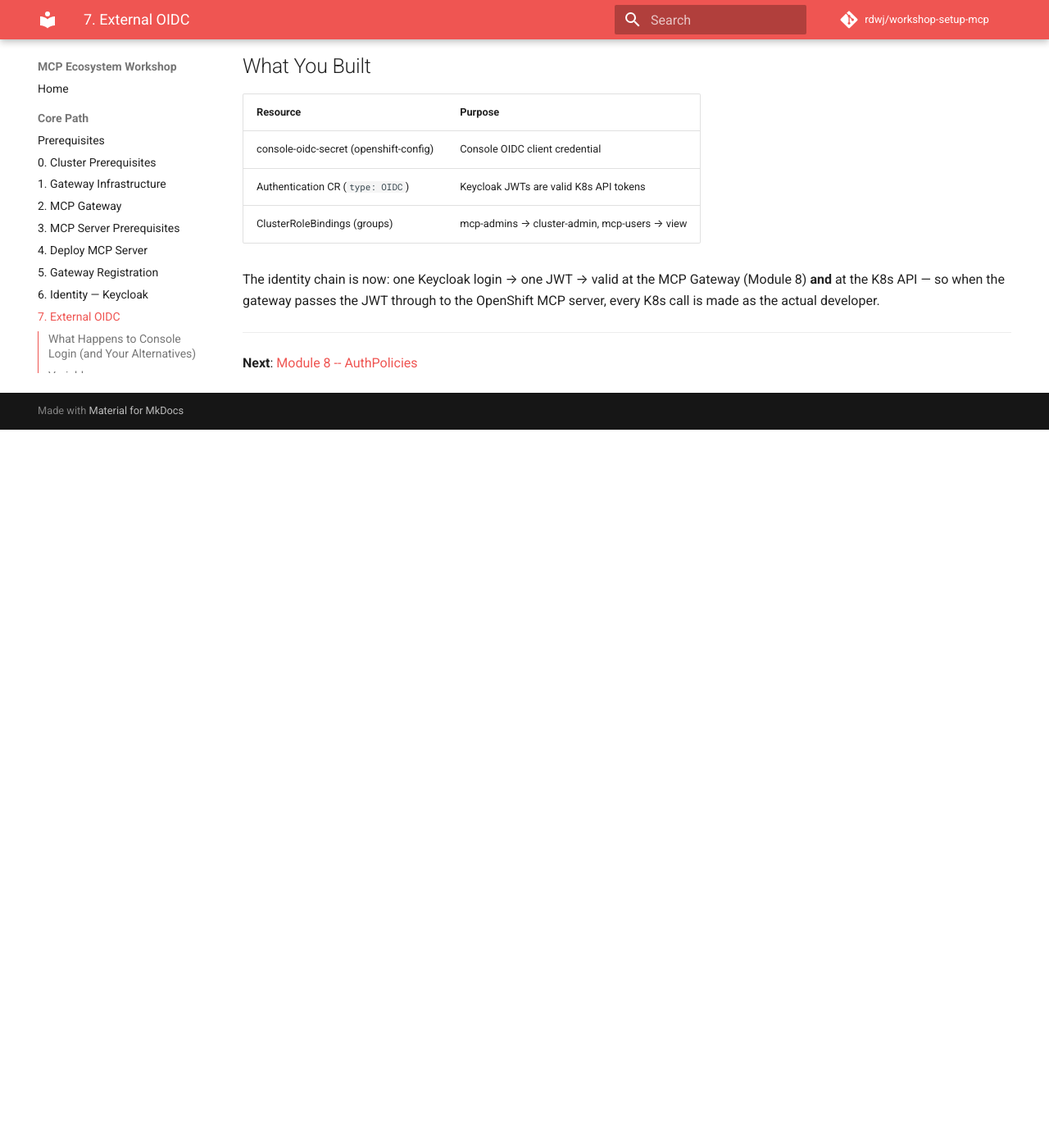
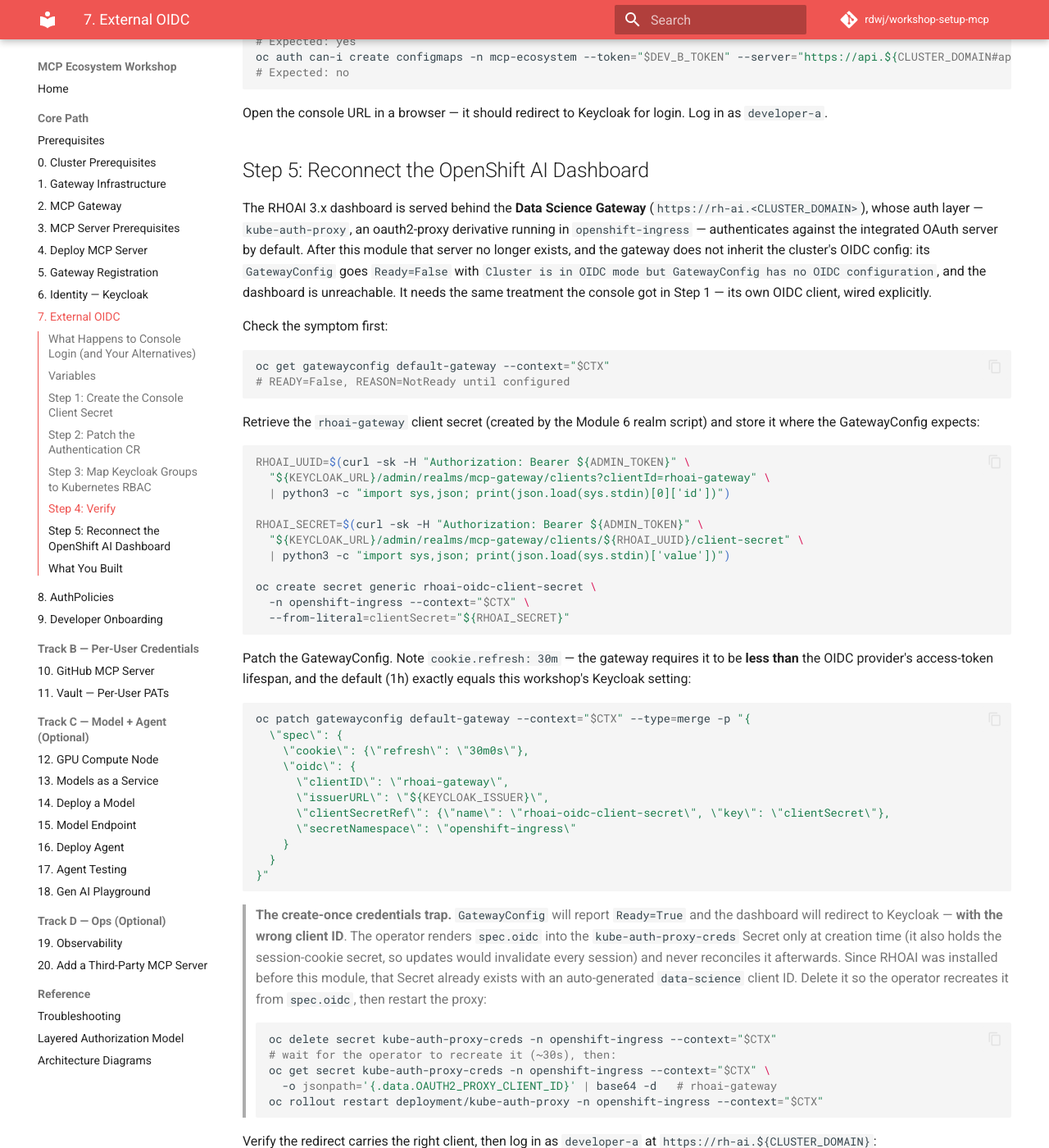
Before and after one commit to rdwj/workshop-setup-mcp, an MkDocs documentation site: the page built from deploy/workshop/07-external-oidc/README.md, in a window 1280 px wide and 1400 px high, scrolled down 3858 px. Shown: the whole window at 82% size. Built offline with MkDocs 1.6.1 and Material for MkDocs 9.7.7, drawn with Linux system fonts in a browser that asks for light colours; comment, search, counter and statistics services are not loaded; before the commit the page ends 4382 px from its top, so only the background shows below that; some of the changed text lies outside the part shown.

Commit message:
workshop: Reconnect RHOAI dashboard under External OIDC (Module 7 Step 5)
Validated live on cluster-tzb67. RHOAI 3.x serves the dashboard behind
the Data Science Gateway; with Authentication type: OIDC its
GatewayConfig goes NotReady and login breaks. Fixes:

- Module 6 realm script: create rhoai-gateway client (groups scope,
  rh-ai.<domain>/* redirect); set emailVerified on workshop users
  (oauth2-proxy hard-rejects unverified emails with 403)
- Module 7: new Step 5 — client secret in openshift-ingress,
  GatewayConfig spec.oidc, cookie.refresh 30m (< token lifespan), and
  the create-once kube-auth-proxy-creds trap (delete + restart proxy)
- Authentication CR patch/reference: add rhoai-gateway to audiences so
  the dashboard's K8s API calls authenticate (avoids a second
  kube-apiserver rollout)
- CLAUDE.md: lessons learned entry

````diff
--- a/deploy/workshop/07-external-oidc/README.md
+++ b/deploy/workshop/07-external-oidc/README.md
@@ -11,7 +11,7 @@
 **Time:** 20--30 minutes (plus 10--15 minutes of kube-apiserver rollout)
 
 **Prerequisites:**
-- Module 6 complete (Keycloak realm with `console-oidc` and `oc-cli` clients)
+- Module 6 complete (Keycloak realm with `console-oidc`, `oc-cli`, and `rhoai-gateway` clients)
 - Cluster-admin access via a method that survives this change (see warning)
 
 > **Working directory:**
@@ -69,8 +69,21 @@
   the same IdP buttons the classic OpenShift page did; for most
   enterprises, "console redirects to corporate SSO" is the desired end
   state (an Entra ID deployment redirects to Microsoft login).
-- **CLI access** — `oc login` works via the `oc-cli` public client (OIDC
-  exec plugin); automation uses ServiceAccount tokens, which are unaffected.
+- **CLI access** — `oc login` works via the `oc-cli` public client and the
+  OIDC exec plugin:
+
+  ```bash
+  oc login https://api.<cluster>:6443 \
+    --issuer-url ${KEYCLOAK_ISSUER} \
+    --exec-plugin oc-oidc --client-id oc-cli
+  ```
+
+  The plugin opens a browser and listens on a **random localhost port** for
+  the OAuth callback — which is why the `oc-cli` Keycloak client uses
+  wildcard redirect URIs (`http://localhost*`, `http://127.0.0.1*`). An
+  exact redirect URI causes Keycloak to reject the login with
+  `Invalid parameter: redirect_uri`. Automation should keep using
+  ServiceAccount tokens, which are unaffected.
 - **Break-glass** — SA tokens and certificate kubeconfigs keep working
   (that's the warning box above).
 
@@ -216,6 +229,100 @@
 Open the console URL in a browser — it should redirect to Keycloak for
 login. Log in as `developer-a`.
 
+## Step 5: Reconnect the OpenShift AI Dashboard
+
+The RHOAI 3.x dashboard is served behind the **Data Science Gateway**
+(`https://rh-ai.<CLUSTER_DOMAIN>`), whose auth layer — `kube-auth-proxy`,
+an oauth2-proxy derivative running in `openshift-ingress` — authenticates
+against the integrated OAuth server by default. After this module that
+server no longer exists, and the gateway does not inherit the cluster's
+OIDC config: its `GatewayConfig` goes `Ready=False` with
+`Cluster is in OIDC mode but GatewayConfig has no OIDC configuration`,
+and the dashboard is unreachable. It needs the same treatment the console
+got in Step 1 — its own OIDC client, wired explicitly.
+
+Check the symptom first:
+
+```bash
+oc get gatewayconfig default-gateway --context="$CTX"
+# READY=False, REASON=NotReady until configured
+```
+
+Retrieve the `rhoai-gateway` client secret (created by the Module 6 realm
+script) and store it where the GatewayConfig expects:
+
+```bash
+RHOAI_UUID=$(curl -sk -H "Authorization: Bearer ${ADMIN_TOKEN}" \
+  "${KEYCLOAK_URL}/admin/realms/mcp-gateway/clients?clientId=rhoai-gateway" \
+  | python3 -c "import sys,json; print(json.load(sys.stdin)[0]['id'])")
+
+RHOAI_SECRET=$(curl -sk -H "Authorization: Bearer ${ADMIN_TOKEN}" \
+  "${KEYCLOAK_URL}/admin/realms/mcp-gateway/clients/${RHOAI_UUID}/client-secret" \
+  | python3 -c "import sys,json; print(json.load(sys.stdin)['value'])")
+
+oc create secret generic rhoai-oidc-client-secret \
+  -n openshift-ingress --context="$CTX" \
+  --from-literal=clientSecret="${RHOAI_SECRET}"
+```
+
+Patch the GatewayConfig. Note `cookie.refresh: 30m` — the gateway requires
+it to be **less than** the OIDC provider's access-token lifespan, and the
+default (1h) exactly equals this workshop's Keycloak setting:
+
+```bash
+oc patch gatewayconfig default-gateway --context="$CTX" --type=merge -p "{
+  \"spec\": {
+    \"cookie\": {\"refresh\": \"30m0s\"},
+    \"oidc\": {
+      \"clientID\": \"rhoai-gateway\",
+      \"issuerURL\": \"${KEYCLOAK_ISSUER}\",
+      \"clientSecretRef\": {\"name\": \"rhoai-oidc-client-secret\", \"key\": \"clientSecret\"},
+      \"secretNamespace\": \"openshift-ingress\"
+    }
+  }
+}"
+```
+
+> **The create-once credentials trap.** `GatewayConfig` will report
+> `Ready=True` and the dashboard will redirect to Keycloak — **with the
+> wrong client ID**. The operator renders `spec.oidc` into the
+> `kube-auth-proxy-creds` Secret only at creation time (it also holds the
+> session-cookie secret, so updates would invalidate every session) and
+> never reconciles it afterwards. Since RHOAI was installed before this
+> module, that Secret already exists with an auto-generated
+> `data-science` client ID. Delete it so the operator recreates it from
+> `spec.oidc`, then restart the proxy:
+>
+> ```bash
+> oc delete secret kube-auth-proxy-creds -n openshift-ingress --context="$CTX"
+> # wait for the operator to recreate it (~30s), then:
+> oc get secret kube-auth-proxy-creds -n openshift-ingress --context="$CTX" \
+>   -o jsonpath='{.data.OAUTH2_PROXY_CLIENT_ID}' | base64 -d   # rhoai-gateway
+> oc rollout restart deployment/kube-auth-proxy -n openshift-ingress --context="$CTX"
+> ```
+
+Verify the redirect carries the right client, then log in as
+`developer-a` at `https://rh-ai.${CLUSTER_DOMAIN}`:
+
+```bash
+curl -sk -o /dev/null -w '%{redirect_url}\n' "https://rh-ai.${CLUSTER_DOMAIN}/"
+# expect a Keycloak /auth URL containing client_id=rhoai-gateway
+```
+
+!!! warning "Two failure modes you may still hit"
+
+    - **HTTP 403 after the Keycloak login** — kube-auth-proxy logs
+      `email in id_token (...) isn't verified`. oauth2-proxy hard-rejects
+      unverified emails. The Module 6 realm script sets
+      `emailVerified: true` on the workshop users; if your users predate
+      that fix, update them via the Keycloak admin API or console.
+    - **"Unauthorized" after a successful login** — the dashboard is
+      calling the K8s API with your `aud: rhoai-gateway` token, but the
+      Authentication CR doesn't accept that audience. This module's
+      patch already includes `rhoai-gateway` in `audiences`; if you
+      added it after the fact, expect another 10–15 minute
+      kube-apiserver rollout before logins work.
+
 ---
 
 ## What You Built
@@ -225,6 +332,8 @@
 | console-oidc-secret (openshift-config) | Console OIDC client credential |
 | Authentication CR (`type: OIDC`) | Keycloak JWTs are valid K8s API tokens |
 | ClusterRoleBindings (groups) | mcp-admins → cluster-admin, mcp-users → view |
+| rhoai-oidc-client-secret (openshift-ingress) | RHOAI Data Science Gateway OIDC client credential |
+| GatewayConfig `spec.oidc` | OpenShift AI dashboard login via Keycloak |
 
 The identity chain is now: one Keycloak login → one JWT → valid at the MCP
 Gateway (Module 8) **and** at the K8s API — so when the gateway passes the
````
Also changed, not shown: CLAUDE.md (+1 -0 lines), workshop-run-prompt.md (+1 -1 lines), 3 other files.
